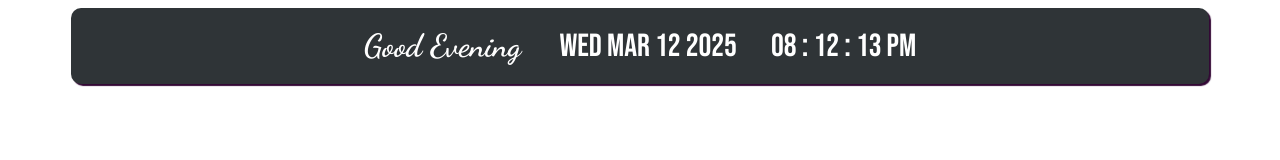
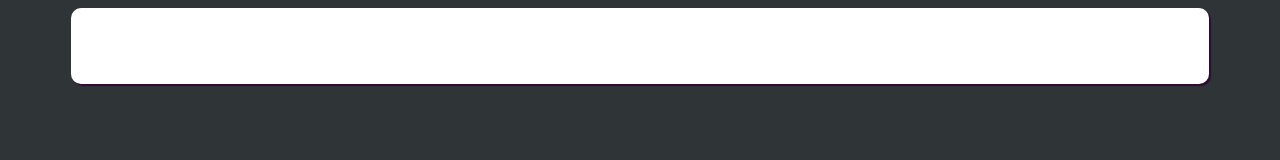
Before and after one commit to IngeSmeers/notion, a plain HTML site: page greeting_wide.html in a window 1280 px wide. Drawn offline with Linux system fonts and the light colour scheme.

Commit message:
Update greeting_wide.html

```diff
--- a/greeting_wide.html
+++ b/greeting_wide.html
@@ -13,7 +13,7 @@
         /*CSS RESETS*/
 
 body{
-    background-color: #fff;
+    background-color: #2F3437;
     line-height: 1.6;
 
 }
@@ -40,7 +40,7 @@ h1 {
 .card {
     padding: 10px 25px 10px 25px;
     border-radius: 10px;
-    background: #2F3437;
+    background: #fff;
     width: 85vw;
     color: #fff;
     display: inline-block;
```
